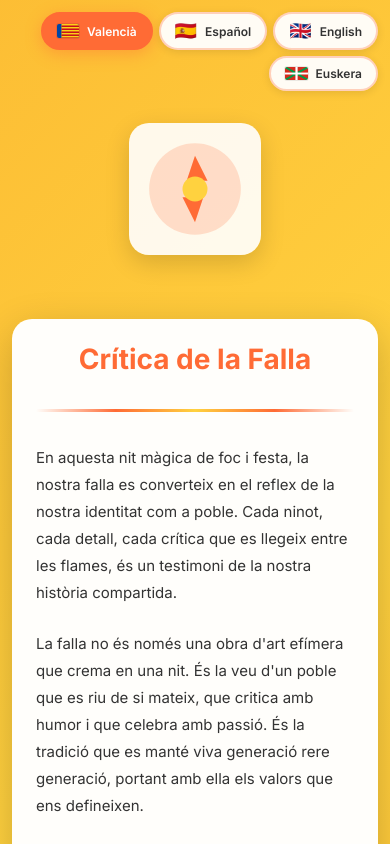
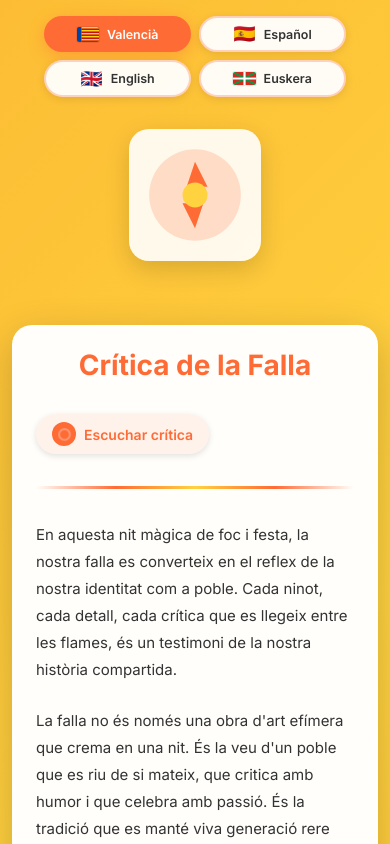
Before and after one commit to CarajilloLabs/eliptiweb, an Angular app: page / in a window 390 px wide. Shown: the top 844 px of the page. Built offline with nearby package versions, Linux system fonts and the light colour scheme.

Commit message:
feat: Leído

```diff
--- a/src/app/app.component.css
+++ b/src/app/app.component.css
@@ -197,6 +197,73 @@
   margin-bottom: 0;
 }
 
+.audio-btn {
+  display: inline-flex;
+  align-items: center;
+  gap: 0.5rem;
+  margin-top: 0.5rem;
+  padding: 0.5rem 1rem;
+  border-radius: 999px;
+  border: none;
+  background: rgba(255, 107, 53, 0.08);
+  color: #FF6B35;
+  font-weight: 600;
+  font-size: 0.875rem;
+  cursor: pointer;
+  transition: background 0.2s ease, transform 0.1s ease, box-shadow 0.2s ease;
+  box-shadow: 0 2px 6px rgba(0, 0, 0, 0.12);
+}
+
+.audio-btn:hover {
+  background: rgba(255, 107, 53, 0.16);
+  transform: translateY(-1px);
+  box-shadow: 0 4px 10px rgba(0, 0, 0, 0.16);
+}
+
+.audio-btn:active {
+  transform: translateY(0);
+  box-shadow: 0 1px 4px rgba(0, 0, 0, 0.2);
+}
+
+.audio-icon {
+  width: 1.5rem;
+  height: 1.5rem;
+  border-radius: 999px;
+  background: #FF6B35;
+  display: inline-flex;
+  align-items: center;
+  justify-content: center;
+  position: relative;
+  overflow: hidden;
+}
+
+.audio-wave {
+  width: 0.8rem;
+  height: 0.8rem;
+  border-radius: 999px;
+  border: 2px solid rgba(255, 255, 255, 0.9);
+  animation: audioPulse 1.4s ease-out infinite;
+}
+
+.audio-label {
+  white-space: nowrap;
+}
+
+@keyframes audioPulse {
+  0% {
+    transform: scale(0.6);
+    opacity: 1;
+  }
+  70% {
+    transform: scale(1);
+    opacity: 0.3;
+  }
+  100% {
+    transform: scale(0.6);
+    opacity: 0;
+  }
+}
+
 @media (min-width: 768px) {
   .app-container {
     padding: 2rem;
@@ -243,22 +310,34 @@
   }
 }
 
-@media (max-width: 480px) {
+@media (max-width: 768px) {
   .app-container {
-    padding: 0.75rem;
+    padding: 0.75rem 0.75rem 1.5rem;
+  }
+
+  .header {
+    justify-content: center;
+    margin-bottom: 1.25rem;
   }
 
   .language-selector {
-    gap: 0.375rem;
+    width: 100%;
+    justify-content: center;
+    gap: 0.5rem;
+    flex-wrap: wrap;
+    padding: 0.25rem 0.5rem 0.75rem;
   }
 
   .lang-btn {
-    padding: 0.5rem 0.875rem;
-    font-size: 0.8125rem;
+    padding: 0.45rem 0.8rem;
+    font-size: 0.8rem;
+    flex-shrink: 1;
+    min-width: 42%;
+    justify-content: center;
   }
 
   .lang-label {
-    font-size: 0.75rem;
+    font-size: 0.78rem;
   }
 
   .flag {
--- a/src/app/app.component.html
+++ b/src/app/app.component.html
@@ -43,6 +43,16 @@
     <div class="critiques-container">
       <article class="critique-card" [@fadeIn]="animationState()">
         <h1 class="critique-title">{{ currentTranslation().title }}</h1>
+        <button
+          type="button"
+          class="audio-btn"
+          (click)="playMainCritique()"
+        >
+          <span class="audio-icon">
+            <span class="audio-wave"></span>
+          </span>
+          <span class="audio-label">Escuchar crítica</span>
+        </button>
 
         <div class="separator"></div>
 
@@ -57,6 +67,16 @@
 
       <article class="critique-card critique-card-infantil" [@fadeIn]="animationState()">
         <h1 class="critique-title">{{ currentTranslationInfantil().title }}</h1>
+        <button
+          type="button"
+          class="audio-btn"
+          (click)="playChildCritique()"
+        >
+          <span class="audio-icon">
+            <span class="audio-wave"></span>
+          </span>
+          <span class="audio-label">Escuchar crítica infantil</span>
+        </button>
 
         <div class="separator"></div>
 
--- a/src/app/app.component.ts
+++ b/src/app/app.component.ts
@@ -35,6 +35,8 @@ export class AppComponent {
   readonly currentTranslation = computed(() => this.translations[this.currentLanguage()]);
   readonly currentTranslationInfantil = computed(() => this.translationsInfantil[this.currentLanguage()]);
 
+  private voices: SpeechSynthesisVoice[] = [];
+
   constructor() {
     const savedLanguage = localStorage.getItem('falla-language') as Language;
     if (savedLanguage && (savedLanguage === 'val' || savedLanguage === 'es' || savedLanguage === 'en' || savedLanguage === 'eu')) {
@@ -44,6 +46,8 @@ export class AppComponent {
     effect(() => {
       localStorage.setItem('falla-language', this.currentLanguage());
     });
+
+    this.initVoices();
   }
 
   changeLanguage(lang: Language): void {
@@ -57,4 +61,123 @@ export class AppComponent {
       }, 200);
     }
   }
+
+  playMainCritique(): void {
+    const translation = this.currentTranslation();
+    const text = [translation.title, ...translation.content].join('. ');
+    this.playText(text);
+  }
+
+  playChildCritique(): void {
+    const translation = this.currentTranslationInfantil();
+    const text = [translation.title, ...translation.content].join('. ');
+    this.playText(text);
+  }
+
+  private playText(text: string): void {
+    const speechSynthesis = window.speechSynthesis;
+    if (!speechSynthesis) {
+      return;
+    }
+
+    speechSynthesis.cancel();
+
+    const utterance = new SpeechSynthesisUtterance(text);
+    utterance.lang = this.getSpeechLang(this.currentLanguage());
+    const voice = this.getVoiceForLanguage(this.currentLanguage());
+    if (voice) {
+      utterance.voice = voice;
+    }
+    speechSynthesis.speak(utterance);
+  }
+
+  private getSpeechLang(lang: Language): string {
+    if (lang === 'val') {
+      return 'ca-ES';
+    }
+    if (lang === 'es') {
+      return 'es-ES';
+    }
+    if (lang === 'en') {
+      return 'en-GB';
+    }
+    return 'eu-ES';
+  }
+
+  private initVoices(): void {
+    const speechSynthesis = window.speechSynthesis;
+    if (!speechSynthesis) {
+      return;
+    }
+
+    const loadVoices = () => {
+      this.voices = speechSynthesis.getVoices();
+    };
+
+    loadVoices();
+
+    if (this.voices.length === 0) {
+      speechSynthesis.addEventListener('voiceschanged', () => {
+        loadVoices();
+      });
+    }
+  }
+
+  private getVoiceForLanguage(lang: Language): SpeechSynthesisVoice | null {
+    if (this.voices.length === 0) {
+      return null;
+    }
+
+    const languageMap: Record<Language, string[]> = {
+      val: ['ca-ES', 'ca', 'es-ES', 'es'],
+      es: ['es-ES', 'es'],
+      en: ['en-GB', 'en-US', 'en'],
+      eu: ['eu-ES', 'eu', 'es-ES', 'es']
+    };
+
+    const preferredTags = languageMap[lang];
+
+    for (const tag of preferredTags) {
+      const candidates = this.voices.filter(voice => voice.lang.toLowerCase().startsWith(tag.toLowerCase()));
+      if (candidates.length > 0) {
+        const ranked = candidates.sort((a, b) => {
+          const scoreA = this.scoreVoice(a);
+          const scoreB = this.scoreVoice(b);
+          return scoreB - scoreA;
+        });
+        return ranked[0];
+      }
+    }
+
+    const rankedAll = [...this.voices].sort((a, b) => {
+      const scoreA = this.scoreVoice(a);
+      const scoreB = this.scoreVoice(b);
+      return scoreB - scoreA;
+    });
+
+    return rankedAll[0] ?? null;
+  }
+
+  private scoreVoice(voice: SpeechSynthesisVoice): number {
+    const name = voice.name.toLowerCase();
+    let score = 0;
+
+    if (voice.localService) {
+      score += 3;
+    }
+
+    if (name.includes('neural') || name.includes('natural')) {
+      score += 4;
+    }
+
+    if (name.includes('premium') || name.includes('enhanced')) {
+      score += 2;
+    }
+
+    if (name.includes('google') || name.includes('microsoft') || name.includes('apple')) {
+      score += 1;
+    }
+
+    return score;
+  }
 }
```
